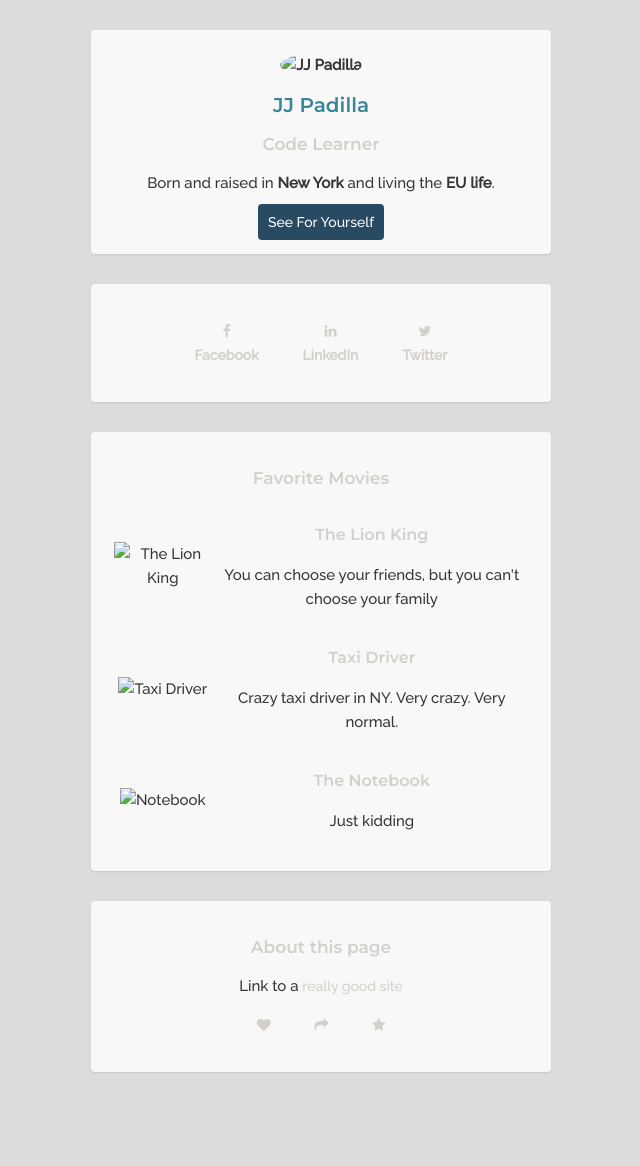
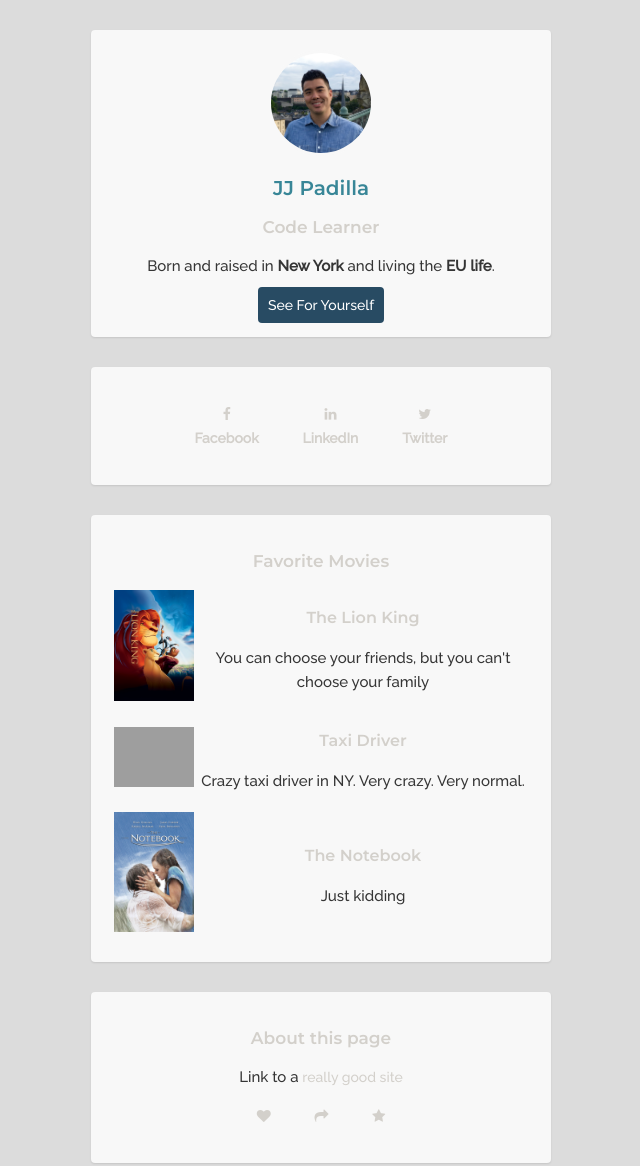
Before and after one commit to jjpad/profile, a plain HTML site: page index.html in a window 1280 px wide. Shown: the whole page, without its empty margins (299-939 px from the left). Before the commit the page ends 1102 px from the top, so only its background shows below. Drawn offline with Linux system fonts and the light colour scheme; the site is published under a folder, as on GitHub Pages, so addresses that start at the root find nothing.

Commit message:
removed backslash behin 'images'

```diff
--- a/index.html
+++ b/index.html
@@ -12,7 +12,7 @@
 
   <div class="container">
     <div class="card text-center">
-      <img src="/images/FullSizeRender.jpg" alt="JJ Padilla" id="img-profile" class="img-circle">
+      <img src="images/FullSizeRender.jpg" alt="JJ Padilla" id="img-profile" class="img-circle">
       <h1>JJ Padilla</h1>
       <h2>Code Learner</h2>
 
@@ -53,7 +53,7 @@
         <tbody>
           <tr>
             <td>
-              <img src="../images/Lion_King.jpg" alt="The Lion King" class="movie_img">
+              <img src="images/Lion_King.jpg" alt="The Lion King" class="movie_img">
             </td>
             <td>
               <h3>The Lion King</h3>
@@ -62,7 +62,7 @@
           </tr>
           <tr>
             <td>
-              <img src="../images/Taxi_Driver.jpg" alt="Taxi Driver" class="movie_img">
+              <img src="images/Taxi_Driver.jpg" alt="Taxi Driver" class="movie_img">
             </td>
             <td>
               <h3>Taxi Driver</h3>
@@ -71,7 +71,7 @@
           </tr>
           <tr>
             <td>
-              <img src="../images/Note_Book.jpg" alt="Notebook" class="movie_img">
+              <img src="images/Note_Book.jpg" alt="Notebook" class="movie_img">
             </td>
             <td>
               <h3>The Notebook</h3>
```
